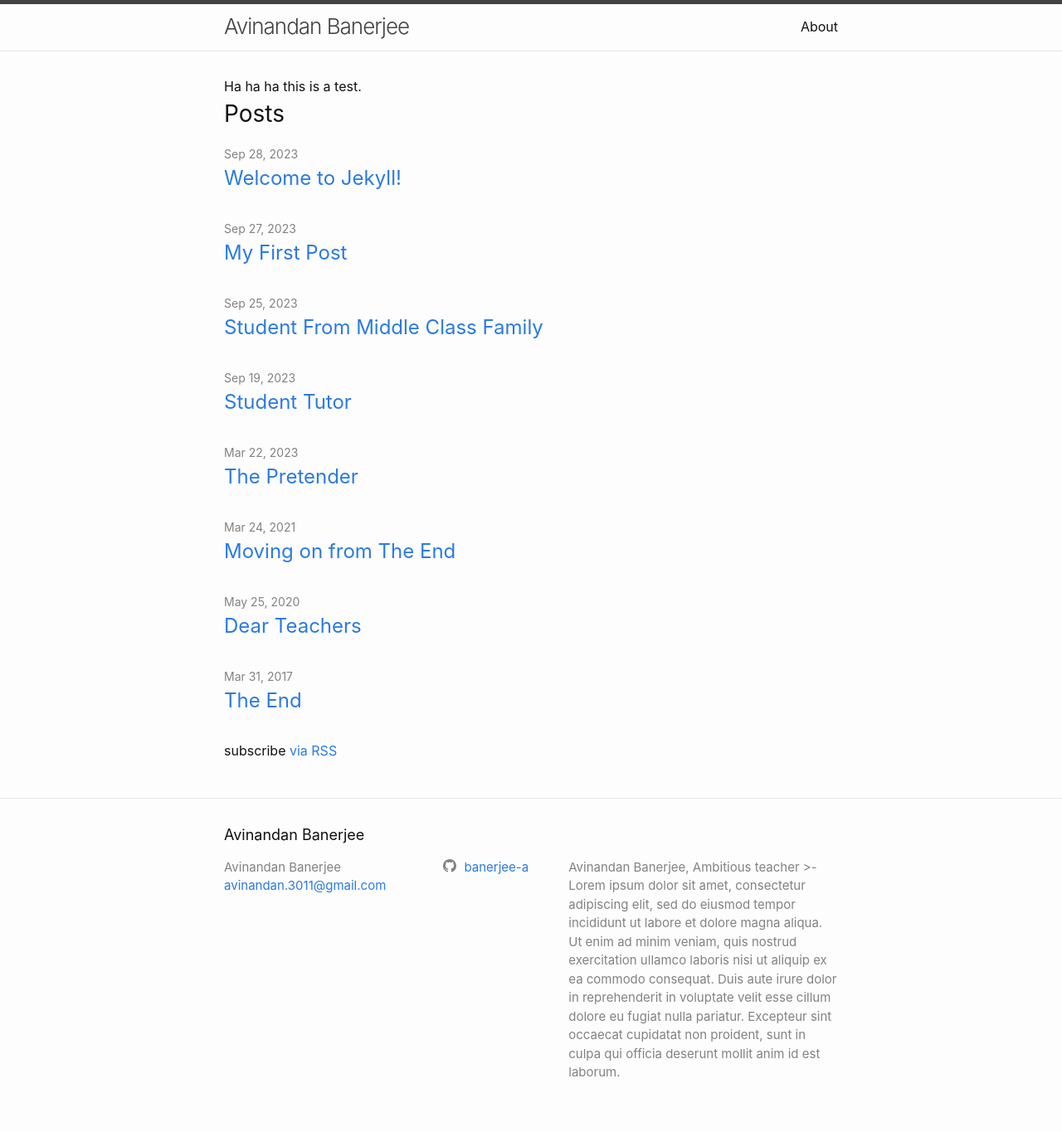
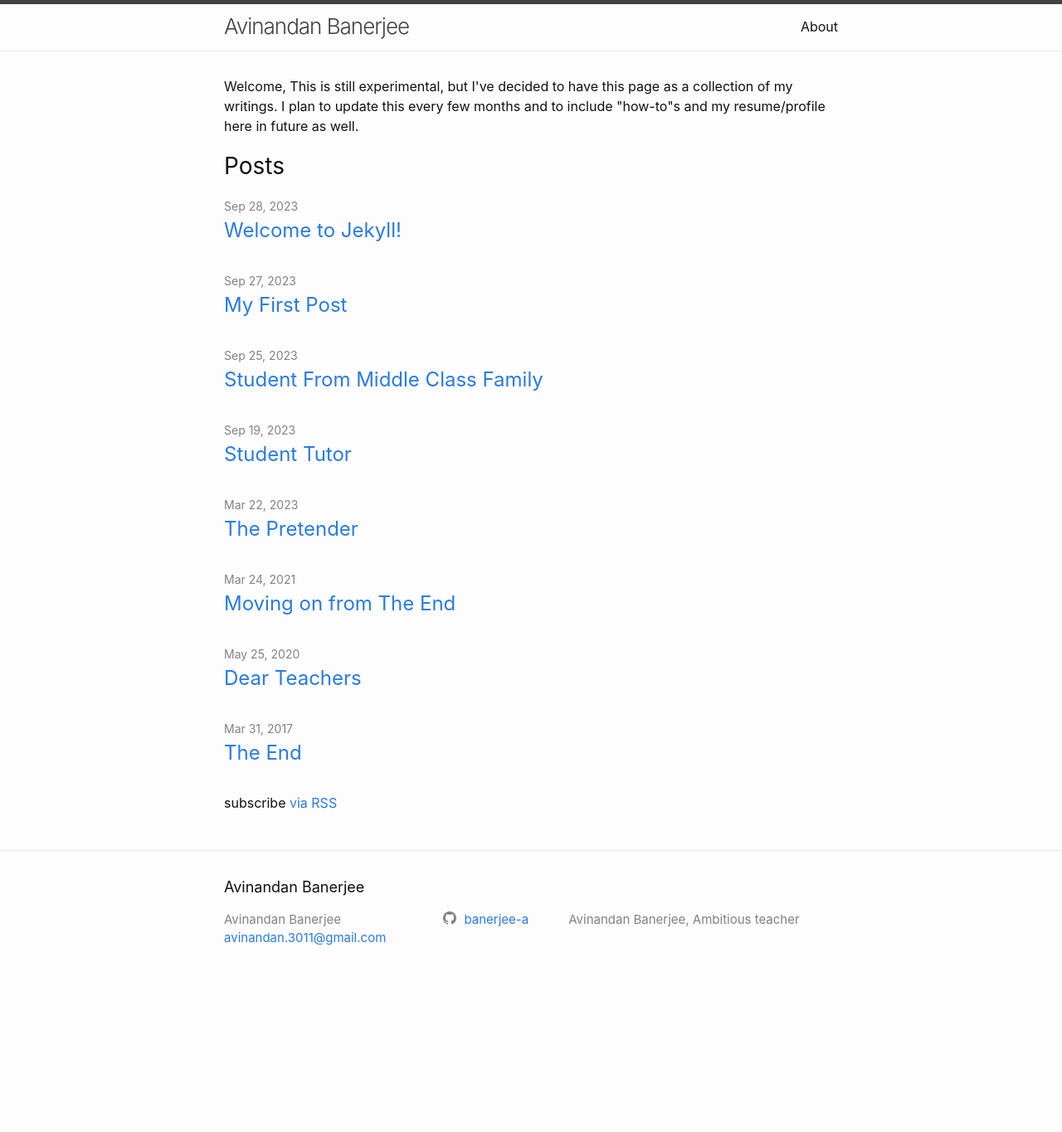
Before and after one commit to banerjee-a/banerjee-a.github.io, a Jekyll site: the page built from index.markdown, in a window 1280 px wide. Shown: the whole page at 83% size. Built offline with Jekyll 4.4.1, drawn with Linux system fonts in a browser that asks for light colours; after the commit the page ends 1203 px from its top, so only the background shows below that.

Commit message:
update home

```diff
--- a/_config.yml
+++ b/_config.yml
@@ -26,10 +26,6 @@ description: # >- this means to ignore newlines until "baseurl:"
 # Google search results) and in your feed.xml site description.
   Avinandan Banerjee,
   Ambitious teacher
-  >- Lorem ipsum dolor sit amet, consectetur adipiscing elit, sed do eiusmod tempor incididunt ut labore et dolore magna aliqua.
-  Ut enim ad minim veniam, quis nostrud exercitation ullamco laboris nisi ut aliquip ex ea commodo consequat.
-  Duis aute irure dolor in reprehenderit in voluptate velit esse cillum dolore eu fugiat nulla pariatur.
-  Excepteur sint occaecat cupidatat non proident, sunt in culpa qui officia deserunt mollit anim id est laborum.
 baseurl: "" # the subpath of your site, e.g. /blog
 url: "https://banerjee-a.github.io" # the base hostname & protocol for your site, e.g. http://example.com
 github_username:  banerjee-a
--- a/_layouts/home.html
+++ b/_layouts/home.html
@@ -6,8 +6,12 @@ layout: default
   {%- if page.title -%}
     <h1 class="page-heading">{{ page.title }}</h1>
   {%- endif -%}
-  Ha ha ha this is a test.
+
   {{ content }}
+
+  <p> Welcome, This is still experimental, but I've decided to have this page as a collection of my writings.
+    I plan to update this every few months and to include "how-to"s and my resume/profile here in future as well.</p>
+
 
   {%- if site.posts.size > 0 -%}
     <h2 class="post-list-heading">{{ page.list_title | default: "Posts" }}</h2>
--- a/_posts/2023-09-28-welcome-to-jekyll.markdown
+++ b/_posts/2023-09-28-welcome-to-jekyll.markdown
@@ -1,5 +1,5 @@
 ---
-layout: post
+layout: post-hidden
 title:  "Welcome to Jekyll!"
 date:   2023-09-28 08:16:31 +0600
 categories: post jekyll update
```
Also changed, not shown: _posts/2023-09-27-my-first-post.md (+1 -1 lines).
